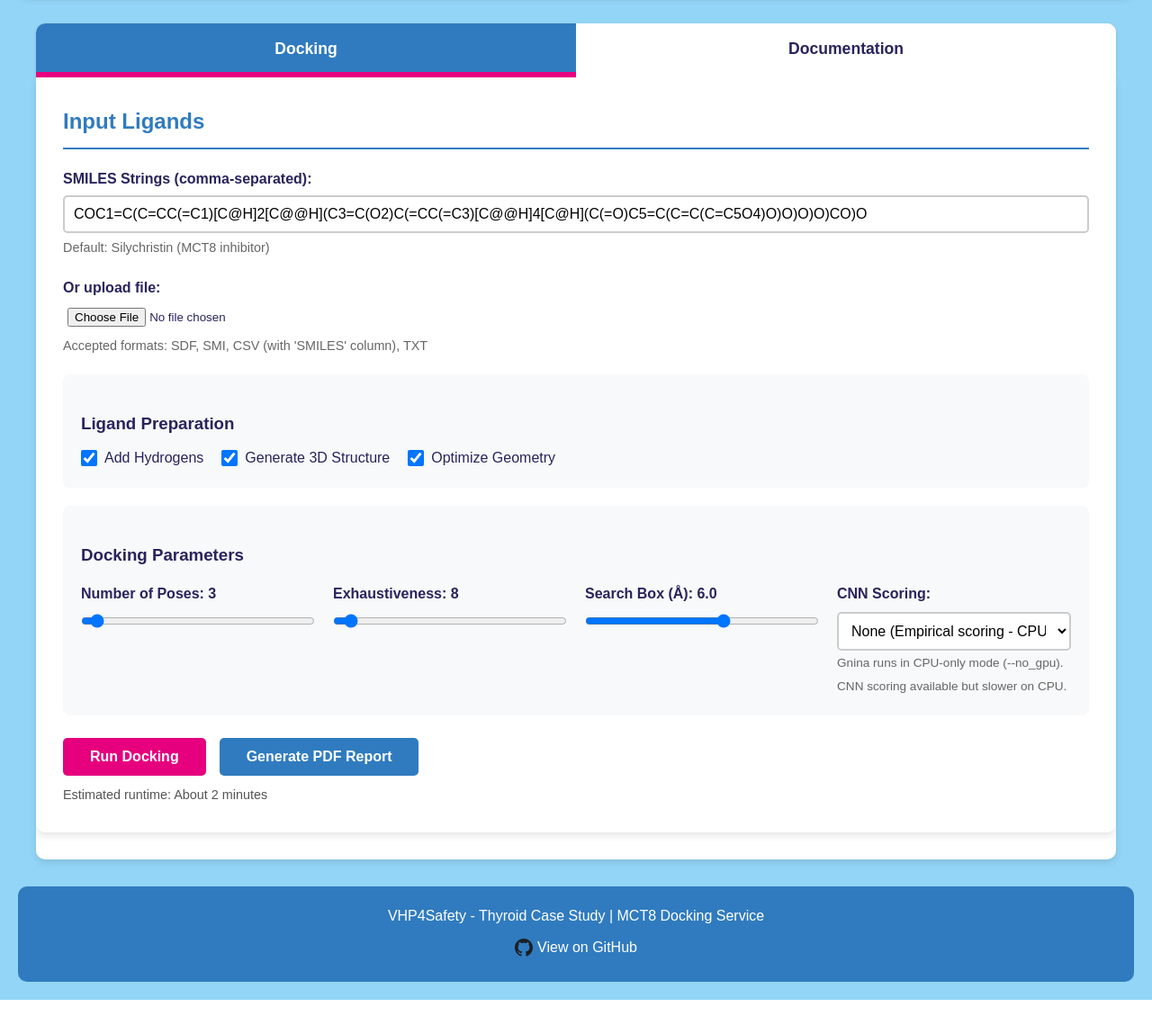
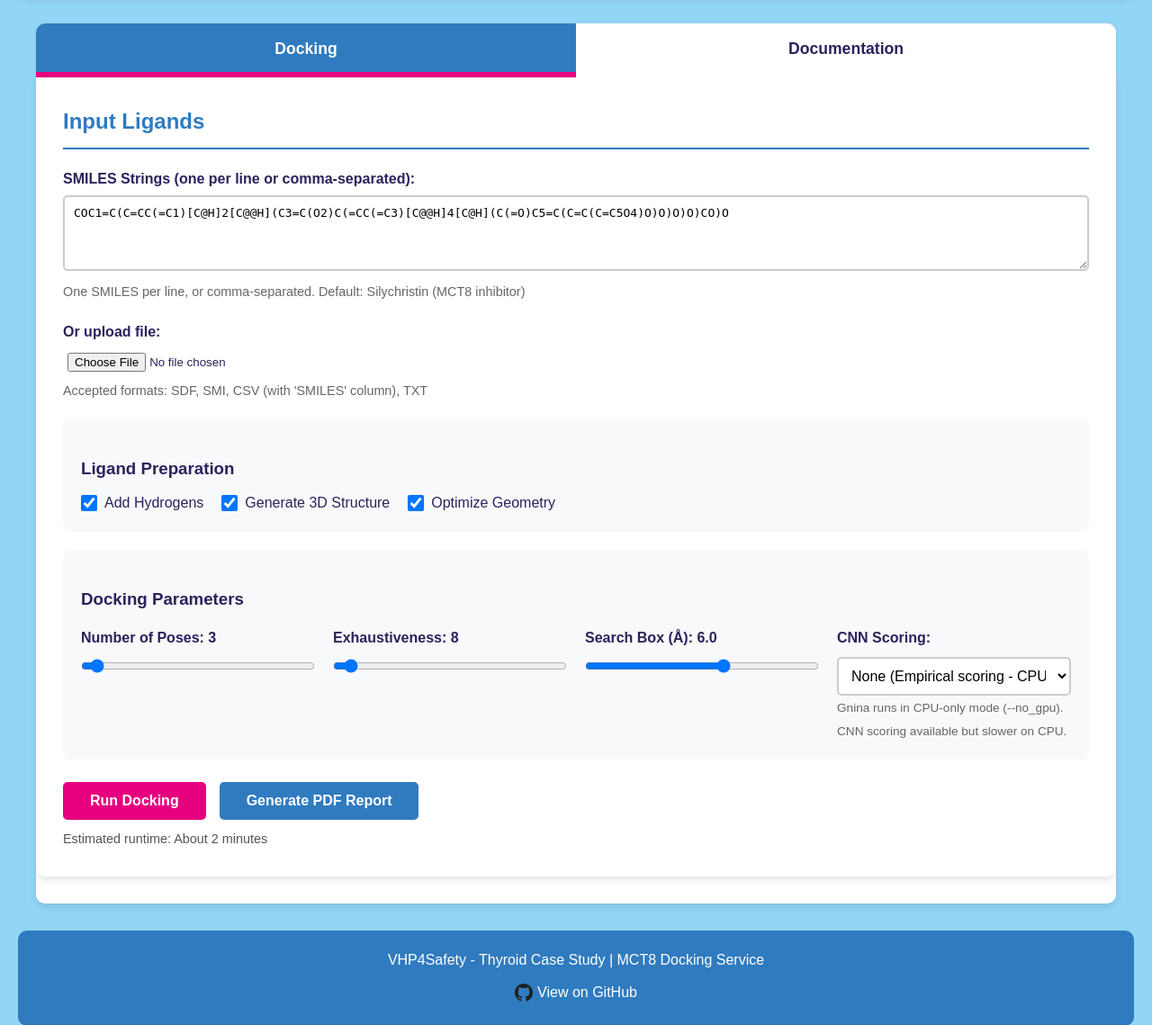
Before and after one commit to VHP4Safety/MCT8-docking, a Flask app: page / in a window 1280 px wide. Shown: the part 391-1530 px from the top of the page at 90% size. Before the commit the page ends 1502 px from the top, so only its background shows below. Run offline with Flask 3, Linux system fonts and the light colour scheme; some libraries are stand-ins or nearby versions.

Commit message:
Accept multi-line SMILES input alongside comma-separated

```diff
--- a/app.py
+++ b/app.py
@@ -208,7 +208,7 @@ def dock():
     Handle docking request from web form.
 
     Form data:
-        - smiles: Comma-separated SMILES strings
+        - smiles: SMILES strings, newline- and/or comma-separated
         - file: SDF/SMI file upload
         - add_h: Add hydrogens (checkbox)
         - gen_3d: Generate 3D structure (checkbox)
@@ -232,10 +232,15 @@ def dock():
         # Get SMILES from text input or file
         smiles_list = []
 
-        # Text input
+        # Text input — accept newline-separated and/or comma-separated
         smiles_input = request.form.get('smiles', '').strip()
         if smiles_input:
-            smiles_list.extend([s.strip() for s in smiles_input.split(',') if s.strip()])
+            smiles_list.extend([
+                token.strip()
+                for line in smiles_input.splitlines()
+                for token in line.split(',')
+                if token.strip()
+            ])
 
         # File upload
         if 'file' in request.files:
--- a/templates/index.html
+++ b/templates/index.html
@@ -85,14 +85,13 @@
         <form method="post" action="/dock" enctype="multipart/form-data" id="dockingForm">
             <!-- SMILES Input -->
             <div class="form-group">
-                <label for="smiles">SMILES Strings (comma-separated):</label>
-                <input type="text"
-                       id="smiles"
-                       name="smiles"
-                       value="COC1=C(C=CC(=C1)[C@H]2[C@@H](C3=C(O2)C(=CC(=C3)[C@@H]4[C@H](C(=O)C5=C(C=C(C=C5O4)O)O)O)O)CO)O"
-                       placeholder="COC1=C(C=CC(=C1)[C@H]2[C@@H]..., c1ccccc1, ..."
-                       class="form-control">
-                <small>Default: Silychristin (MCT8 inhibitor)</small>
+                <label for="smiles">SMILES Strings (one per line or comma-separated):</label>
+                <textarea id="smiles"
+                          name="smiles"
+                          rows="4"
+                          placeholder="COC1=C(C=CC(=C1)[C@H]2[C@@H]...&#10;c1ccccc1&#10;CCO"
+                          class="form-control">COC1=C(C=CC(=C1)[C@H]2[C@@H](C3=C(O2)C(=CC(=C3)[C@@H]4[C@H](C(=O)C5=C(C=C(C=C5O4)O)O)O)O)CO)O</textarea>
+                <small>One SMILES per line, or comma-separated. Default: Silychristin (MCT8 inhibitor)</small>
             </div>
 
             <!-- File Upload -->
```
